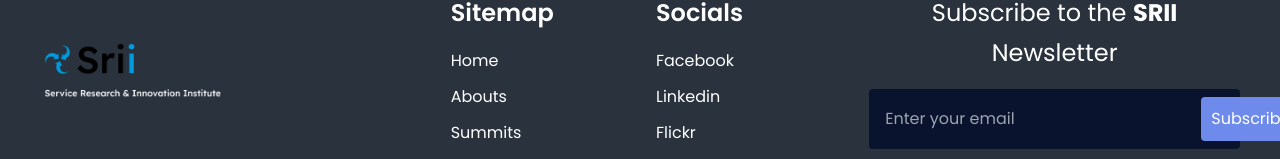
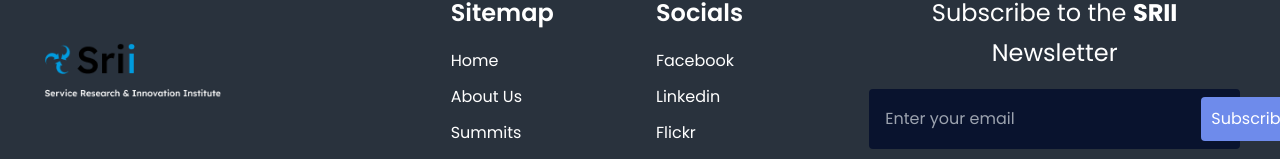
Before and after one commit to ahmadullahchowdhury/thesriii-copy, a Next.js app: page /about in a window 1280 px wide. Shown: the part 7771-7930 px from the top of the page. Built offline with nearby package versions, Linux system fonts and the light colour scheme; no server answers.

Commit message:
some minor desgin changes

```diff
--- a/@json-db/index.ts
+++ b/@json-db/index.ts
@@ -5,27 +5,27 @@ export const footerData = [
     links: [
       {
         name: 'Home',
-        to: '/#resume'
+        to: '/'
       },
       {
-        name: 'Abouts',
-        to: '/#about-us'
+        name: 'About Us',
+        to: '/about'
       },
       {
         name: 'Summits',
-        to: '/early-detection'
+        to: '/#'
       },
       {
         name: 'Digital Content',
-        to: '/#contact'
+        to: '/#'
       },
       {
         name: 'TU Seminar',
-        to: '/#contact'
+        to: '/#'
       },
       {
         name: 'Contact Us',
-        to: '/#contact'
+        to: '/contact'
       }
     ]
   },
@@ -61,15 +61,15 @@ export const navbarData = {
     },
     {
       title: 'Conferences',
-    link: '/#about-us'
+    link: '/#a'
     },
     {
       title: 'Summits',
-      link: '/early-detection'
+      link: '/#'
     },
     {
       title: 'Digital Content',
-      link: '/#contact'
+      link: '/#'
     },
     {
       title: 'Join SRII',
@@ -77,7 +77,7 @@ export const navbarData = {
     },
     {
       title: 'TUSeminar',
-      link: '/#contact'
+      link: '/#'
     },
     {
       title: 'Contact Us',
--- a/view/page/home/Slider/index.tsx
+++ b/view/page/home/Slider/index.tsx
@@ -145,7 +145,6 @@ export default function Slider() {
               </div>
             </div>
           </SwiperSlide>
-
         </Swiper>
       </div>
     </div>
--- a/view/page/home/termsAndCondition/index.tsx
+++ b/view/page/home/termsAndCondition/index.tsx
@@ -1,4 +1,4 @@
-import { TermsAndConditionData } from "@json-db";
+
 import Image from "next/image";
 
 const TermsAndCondition = () => {
@@ -16,11 +16,11 @@ const TermsAndCondition = () => {
 
             <div className='container-sm py-16 bg-primary_lower dark:bg-dark_primary_lower duration-700 rounded-3xl px-4 md:px-16'>
 
-                {
+                {/* {
                     TermsAndConditionData.map((section, index: number) => (
                         <PrivacySection key={index} title={section.title} content={section.content} />
                     ))
-                }
+                } */}
             </div>
 
             <Image src={'/icon/bg-round.svg'} className='absolute transform w-96 -top-0 -left-28 z-0 opacity-30' alt='bus' width={200} height={200} priority />
--- a/view/ui/shared-component/ThemeSwitch.tsx
+++ b/view/ui/shared-component/ThemeSwitch.tsx
@@ -1,46 +1,46 @@
-'use client'
+// 'use client'
 
-import { useEffect, useState } from 'react'
-import { useTheme } from 'next-themes'
+// import { useEffect, useState } from 'react'
+// import { useTheme } from 'next-themes'
 
-const ThemeSwitch = () => {
-  const [mounted, setMounted] = useState(false)
-  const { theme, setTheme, resolvedTheme } = useTheme()
+// const ThemeSwitch = () => {
+//   const [mounted, setMounted] = useState(false)
+//   const { theme, setTheme, resolvedTheme } = useTheme()
 
-  // When mounted on client, now we can show the UI
-  useEffect(() => setMounted(true), [])
+//   // When mounted on client, now we can show the UI
+//   useEffect(() => setMounted(true), [])
 
-  if (!mounted) {
-    return null
-  }
+//   if (!mounted) {
+//     return null
+//   }
 
-  return (
-    <button
-      aria-label="Toggle Dark Mode"
-      onClick={() => {
-        // console.log('i am click')
-        setTheme(theme === 'dark' || resolvedTheme === 'dark' ? 'light' : 'dark')
-      }}
-    >
-      <svg
-        xmlns="http://www.w3.org/2000/svg"
-        viewBox="0 0 20 20"
-        fill="currentColor"
-        className="h-6 w-6 text-primary dark:text-neutral_2
-        "
-      >
-        {mounted && (theme === 'dark' || resolvedTheme === 'dark') ? (
-          <path
-            fillRule="evenodd"
-            d="M10 2a1 1 0 011 1v1a1 1 0 11-2 0V3a1 1 0 011-1zm4 8a4 4 0 11-8 0 4 4 0 018 0zm-.464 4.95l.707.707a1 1 0 001.414-1.414l-.707-.707a1 1 0 00-1.414 1.414zm2.12-10.607a1 1 0 010 1.414l-.706.707a1 1 0 11-1.414-1.414l.707-.707a1 1 0 011.414 0zM17 11a1 1 0 100-2h-1a1 1 0 100 2h1zm-7 4a1 1 0 011 1v1a1 1 0 11-2 0v-1a1 1 0 011-1zM5.05 6.464A1 1 0 106.465 5.05l-.708-.707a1 1 0 00-1.414 1.414l.707.707zm1.414 8.486l-.707.707a1 1 0 01-1.414-1.414l.707-.707a1 1 0 011.414 1.414zM4 11a1 1 0 100-2H3a1 1 0 000 2h1z"
-            clipRule="evenodd"
-          />
-        ) : (
-          <path d="M17.293 13.293A8 8 0 016.707 2.707a8.001 8.001 0 1010.586 10.586z" />
-        )}
-      </svg>
-    </button>
-  )
-}
+//   return (
+//     <button
+//       aria-label="Toggle Dark Mode"
+//       onClick={() => {
+//         // console.log('i am click')
+//         setTheme(theme === 'dark' || resolvedTheme === 'dark' ? 'light' : 'dark')
+//       }}
+//     >
+//       <svg
+//         xmlns="http://www.w3.org/2000/svg"
+//         viewBox="0 0 20 20"
+//         fill="currentColor"
+//         className="h-6 w-6 text-primary dark:text-neutral_2
+//         "
+//       >
+//         {mounted && (theme === 'dark' || resolvedTheme === 'dark') ? (
+//           <path
+//             fillRule="evenodd"
+//             d="M10 2a1 1 0 011 1v1a1 1 0 11-2 0V3a1 1 0 011-1zm4 8a4 4 0 11-8 0 4 4 0 018 0zm-.464 4.95l.707.707a1 1 0 001.414-1.414l-.707-.707a1 1 0 00-1.414 1.414zm2.12-10.607a1 1 0 010 1.414l-.706.707a1 1 0 11-1.414-1.414l.707-.707a1 1 0 011.414 0zM17 11a1 1 0 100-2h-1a1 1 0 100 2h1zm-7 4a1 1 0 011 1v1a1 1 0 11-2 0v-1a1 1 0 011-1zM5.05 6.464A1 1 0 106.465 5.05l-.708-.707a1 1 0 00-1.414 1.414l.707.707zm1.414 8.486l-.707.707a1 1 0 01-1.414-1.414l.707-.707a1 1 0 011.414 1.414zM4 11a1 1 0 100-2H3a1 1 0 000 2h1z"
+//             clipRule="evenodd"
+//           />
+//         ) : (
+//           <path d="M17.293 13.293A8 8 0 016.707 2.707a8.001 8.001 0 1010.586 10.586z" />
+//         )}
+//       </svg>
+//     </button>
+//   )
+// }
 
-export default ThemeSwitch
+// export default ThemeSwitch
--- a/view/ui/shared-component/component/title/index.tsx
+++ b/view/ui/shared-component/component/title/index.tsx
@@ -1,7 +1,7 @@
 const Title = ({ title }: { title: string }) => {
     return (
         <p className="relative pb-3 pr-2 w-fit">
-            <span className="text-3xl text-neutral dark:text-white font-bold">{title}</span>
+            <span className="text-3xl text-neutral ">{title}</span>
             <span className="absolute h-[7px] bg-secondary_1 w-full left-0 bottom-0 rounded-lg"></span>
         </p>
     );
--- a/view/ui/shared-component/navbar/index.tsx
+++ b/view/ui/shared-component/navbar/index.tsx
@@ -5,7 +5,6 @@ import MobileNavbar from './mobile-navbar';
 import { navbarData } from '@json-db';
 import { usePathname } from 'next/navigation';
 import Image from 'next/image';
-import ThemeSwitch from '../ThemeSwitch';
 
 const Navbar = () => {
   const [isMenuOpen, setIsMenuOpen] = useState<boolean>(false);
--- a/view/ui/shared-component/navbar/mobile-navbar.tsx
+++ b/view/ui/shared-component/navbar/mobile-navbar.tsx
@@ -28,7 +28,7 @@ const MobileNavbar = ({ isMenuOpen, setIsMenuOpen, navbarData }: SidebarLayoutPr
             isMenuOpen ? 'top-0 left-0' : 'top-0 -left-full'
           }`}
         >
-          <div className=' bg-primary dark:bg-dark_primary_higher  bg-base-100 relative flex flex-col p-6 mt-2 text-lg font-normal leading-6'>
+          <div className=' bg-primary   bg-base-100 relative flex flex-col p-6 mt-2 text-lg font-normal leading-6'>
             <div className='flex items-center justify-between mb-6'>
               <Link
                 href={navbarData.companyName.link}
```
